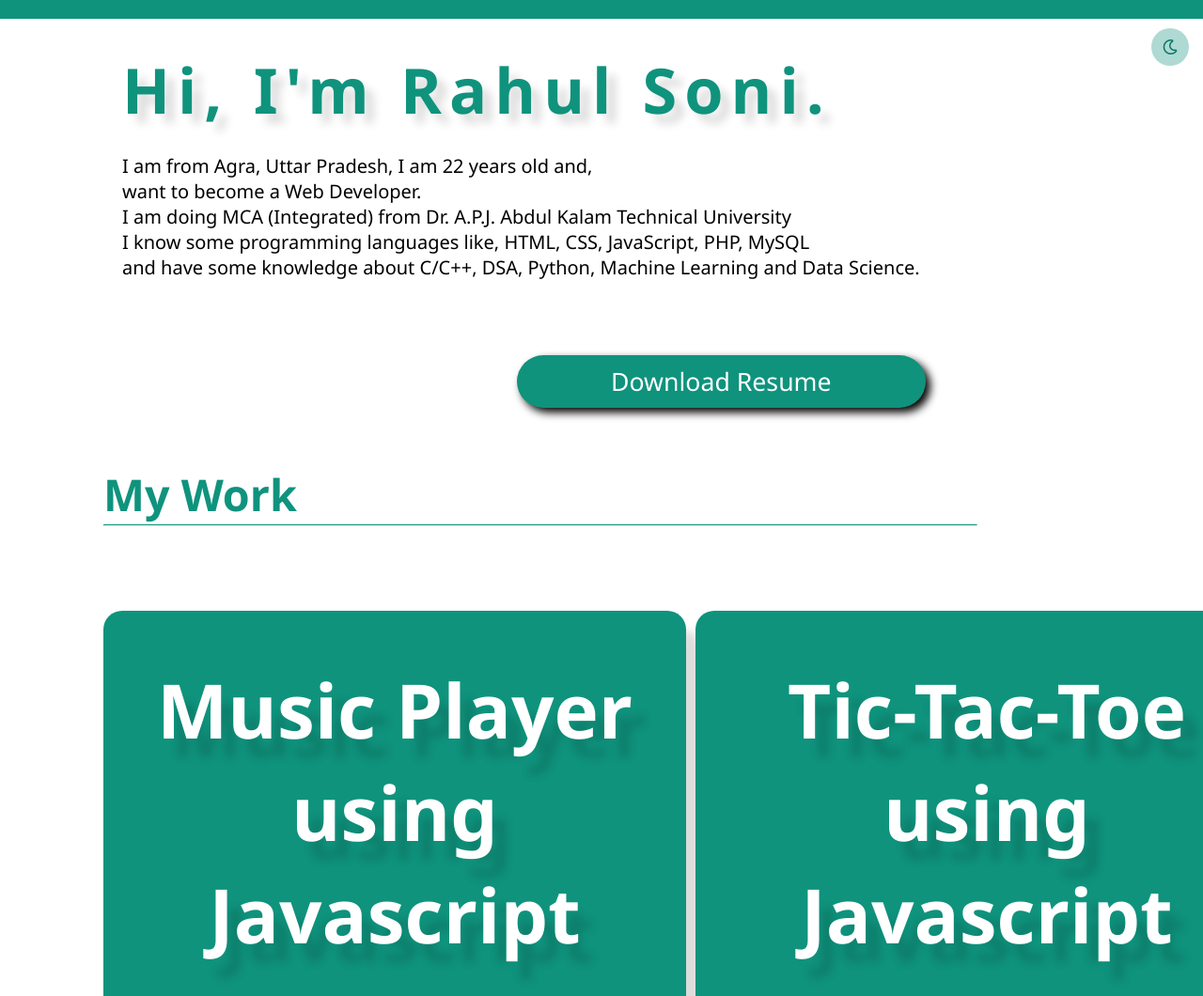
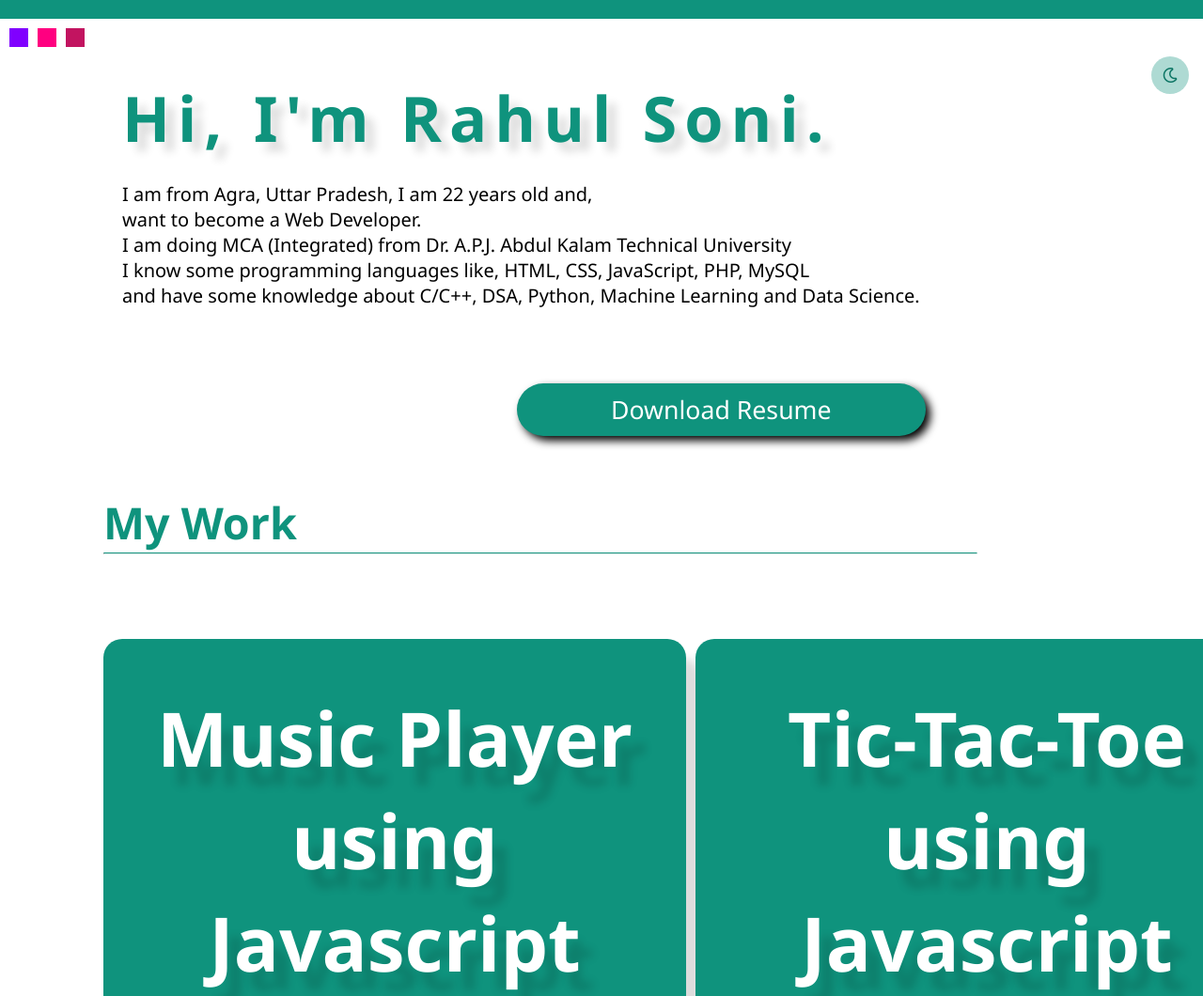
Before and after one commit to RahulSoni-6993/rahulsoni.github.io, a plain HTML site: page index.html in a window 1280 px wide. Shown: the top 1060 px of the page at 94% size. Drawn offline with Linux system fonts and the light colour scheme.

Commit message:
colorchanger

```diff
--- a/index.css
+++ b/index.css
@@ -6,6 +6,33 @@
 body{
     background-color: #0F937D;
 }
+div.bcolor{
+    display: flex;
+}
+div.bred{
+    margin-top: 10px;
+    margin-left: 10px;
+    width: 20px;
+    height: 20px;
+    background-color: #8000FF;
+    cursor: pointer;
+}
+div.bblue{
+    margin-top: 10px;
+    margin-left: 10px;
+    width: 20px;
+    height: 20px;
+    background-color: #FF0080;
+    cursor: pointer;
+}
+div.bmarigold{
+    margin-top: 10px;
+    margin-left: 10px;
+    width: 20px;
+    height: 20px;
+    background-color: #C21460;
+    cursor: pointer;
+}
 div.dark{
     background-color: #24292d;
     color: #fff;
@@ -13,6 +40,9 @@ div.dark{
 .main .darkM{
     float: right;
     background-color: #0f937d56;
+    /* background-color: #8000ff67; */
+    color: #0c7564;
+    /* color: #FF0080;   */
     margin: 10px;
     margin-right: 15px;
     padding: 5px;
@@ -27,7 +57,7 @@ div.dark{
 .darkM::before{
     content: '\f186';
     font-family: 'Font Awesome 5 Free';
-    color: #0c7564;
+    /* color: #0c7564; */
 }
 div.dark .darkM::before{
     content: '\f185';
--- a/index.html
+++ b/index.html
@@ -14,10 +14,11 @@
 </head>
 <body>
     <div class="main">
-        <div class="darkM"></div>
+        <div class="bcolor"><div class="bred" onclick="doBlue()"></div><div class="bblue" onclick="doPink()"></div><div class="bmarigold" onclick="doMaroon()"></div></div>
+        <div class="darkM" id="darkmode"></div>
         <div class="wrapper">
             <div class="intro">
-                <h1>Hi, I'm Rahul Soni.</h1>
+                <h1 id="rs">Hi, I'm Rahul Soni.</h1>
             </div>
             <div class="intro_about">
                 <br>
@@ -30,12 +31,12 @@
                 </ul>
             </div>
         </div>
-        <div class="resume">
+        <div class="resume" id="dr">
             <a href="pagenotfound.html">Download Resume</a>
         </div>
         <div class="my-work">
             <div class="my-work-title">
-                <h1>My Work</h1>
+                <h1 id="mw">My Work</h1>
             </div>
             <hr>
             <div class="projects">
@@ -53,14 +54,14 @@
                 </div>
             </div>
         </div>
-        <div class="feelfree">
+        <div class="feelfree" id="ffree">
             <div class="ff">
                 <div class="ttl">
                     <h1>Feel free to say Hi</h1>
                 </div>
                 <div class="about-resume">
-                    <a href="about.html" class="am">About Me</a>
-                    <a href="certificates.html" class="vr">My Certificates</a>
+                    <a href="about.html" class="am" id="ame">About Me</a>
+                    <a href="certificates.html" class="vr" id="mc">My Certificates</a>
                 </div>
             </div>
         </div>
@@ -73,7 +74,7 @@
             </div>
             <hr>
             <div class="disclaimer">
-                <p>All information are my own and only reflects my point of view. All projects are completed and designed by me.</p>
+                <p id="dc">All information are my own and only reflects my point of view. All projects are completed and designed by me.</p>
             </div>
         </div>
     </div>
@@ -84,6 +85,100 @@
         darkM.onclick = function(){
             main.classList.toggle("dark")
         }
+        function doBlue(){
+            document.body.style.backgroundColor = "#8000FF";
+            var dm = document.getElementById("darkmode");
+            var rs = document.getElementById("rs");
+            var dr = document.getElementById("dr");
+            var pttl = document.querySelectorAll(".project-title");
+            var mw = document.getElementById("mw");
+            var ffree = document.getElementById("ffree");
+            var ame = document.getElementById("ame");
+            var mc = document.getElementById("mc");
+            var i = document.getElementsByTagName("i");
+            var dc = document.getElementById("dc");
+
+            dm.style.color = "#8000FF";
+            dm.style.backgroundColor = "#8000ff67";
+            rs.style.color = "#8000FF";
+            dr.style.backgroundColor = "#8000FF";
+            pttl[0].style.backgroundColor = "#8000FF";
+            pttl[1].style.backgroundColor = "#8000FF";
+            pttl[2].style.backgroundColor = "#8000FF";
+            pttl[3].style.backgroundColor = "#8000FF";
+            mw.style.color = "#8000FF";
+            ffree.style.backgroundColor = "#8000FF";
+            ame.style.color = "#8000FF";
+            mc.style.color = "#8000FF";
+            i[0].style.color = "#8000FF";
+            i[1].style.color = "#8000FF";
+            i[2].style.color = "#8000FF";
+            i[3].style.color = "#8000FF";
+            dc.style.color = "#8000FF";
+        }
+        function doPink(){
+            document.body.style.backgroundColor = "#FF0080";
+            var dm = document.getElementById("darkmode");
+            var rs = document.getElementById("rs");
+            var dr = document.getElementById("dr");
+            var pttl = document.querySelectorAll(".project-title");
+            var mw = document.getElementById("mw");
+            var ffree = document.getElementById("ffree");
+            var ame = document.getElementById("ame");
+            var mc = document.getElementById("mc");
+            var i = document.getElementsByTagName("i");
+            var dc = document.getElementById("dc");
+
+
+            dm.style.color = "#FF0080";
+            dm.style.backgroundColor = "#ff008062"
+            rs.style.color = "#FF0080";
+            dr.style.backgroundColor = "#FF0080";
+            pttl[0].style.backgroundColor = "#FF0080";
+            pttl[1].style.backgroundColor = "#FF0080";
+            pttl[2].style.backgroundColor = "#FF0080";
+            pttl[3].style.backgroundColor = "#FF0080";
+            mw.style.color = "#FF0080";
+            ffree.style.backgroundColor = "#FF0080";
+            ame.style.color = "#FF0080";
+            mc.style.color = "#FF0080";
+            i[0].style.color = "#FF0080";
+            i[1].style.color = "#FF0080";
+            i[2].style.color = "#FF0080";
+            i[3].style.color = "#FF0080";
+            dc.style.color = "#FF0080";
+        }
+        function doMaroon(){
+            document.body.style.backgroundColor = "#C21460";
+            var dm = document.getElementById("darkmode");
+            var rs = document.getElementById("rs");
+            var dr = document.getElementById("dr");
+            var pttl = document.querySelectorAll(".project-title");
+            var mw = document.getElementById("mw");
+            var ffree = document.getElementById("ffree");
+            var ame = document.getElementById("ame");
+            var mc = document.getElementById("mc");
+            var i = document.getElementsByTagName("i");
+            var dc = document.getElementById("dc");
+
+            dm.style.color = "#C21460";
+            dm.style.backgroundColor = "#c2145f70"
+            rs.style.color = "#C21460";
+            dr.style.backgroundColor = "#C21460";
+            pttl[0].style.backgroundColor = "#C21460";
+            pttl[1].style.backgroundColor = "#C21460";
+            pttl[2].style.backgroundColor = "#C21460";
+            pttl[3].style.backgroundColor = "#C21460";
+            mw.style.color = "#C21460";
+            ffree.style.backgroundColor = "#C21460";
+            ame.style.color = "#C21460";
+            mc.style.color = "#C21460";
+            i[0].style.color = "#C21460";
+            i[1].style.color = "#C21460";
+            i[2].style.color = "#C21460";
+            i[3].style.color = "#C21460";
+            dc.style.color = "#C21460";
+        }
     </script>
 </body>
 </html>
```
